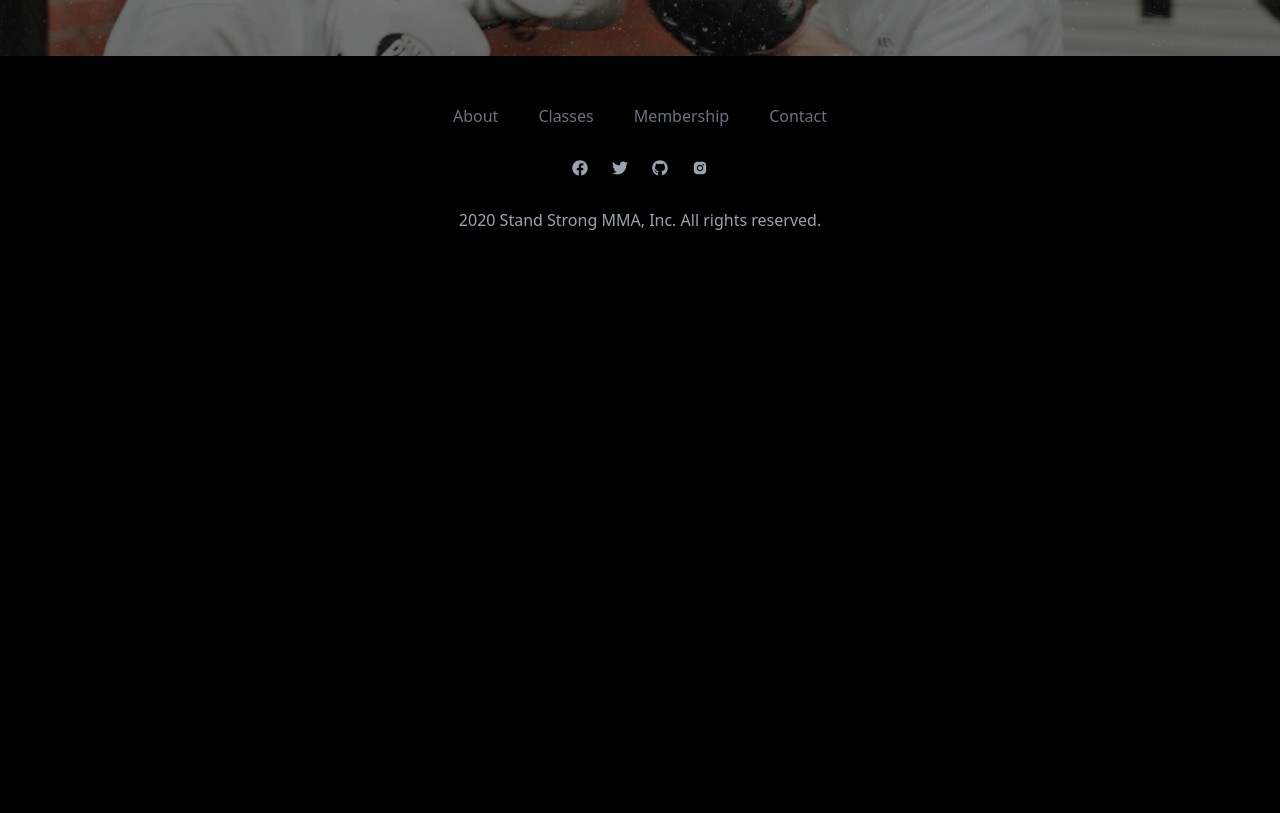
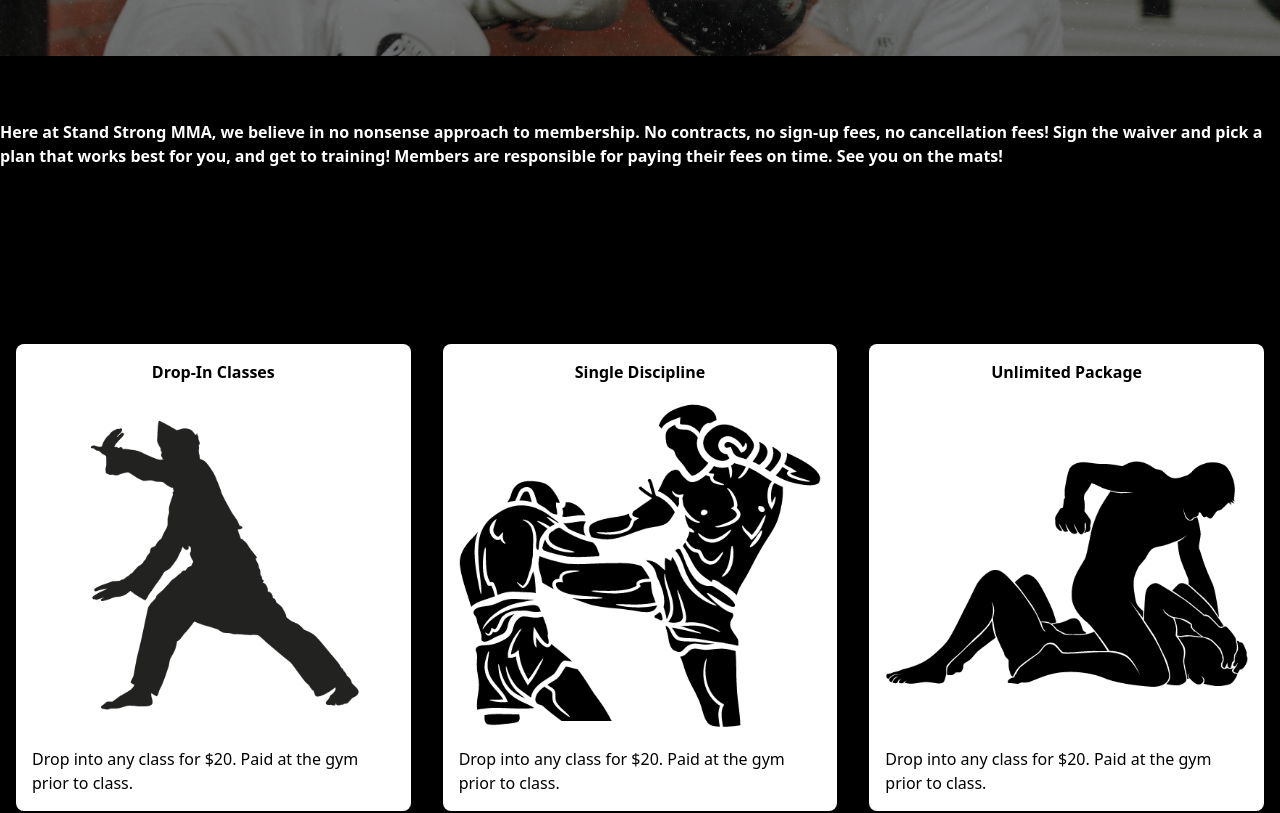
Before and after one commit to vietthom/stand-strong-mma, a Next.js app: page /membership in a window 1280 px wide. Shown: the part 340-1153 px from the top of the page. Before the commit the page ends 800 px from the top, so only its background shows below. Built offline with nearby package versions, Linux system fonts and the light colour scheme.

Commit message:
Start of membership package

```diff
--- /dev/null
+++ b/components/MembershipPackage.js
@@ -0,0 +1,30 @@
+import React from 'react'
+import Image from 'next/image'
+import Silat from '../public/assets/icons/silat-icon.png'
+import MMA from '../public/assets/icons/MMA-icon.png'
+import MuayThai from '../public/assets/icons/muaythai_icon.png'
+const MembershipPackage = () => {
+  return (
+    <div className='w-full py-[10rem] px-4'>
+        <div className='container mx-auto grid md:grid-cols-3 gap-8'>
+            <div className='w-full shadow-xl flex flex-col p-4 my-4 rounded-lg hover:scale-105 duration-300 bg-white'>
+              <h1 className="font-bold text- text-center">Drop-In Classes</h1>
+              <Image src={Silat} alt="/" />
+              <p>Drop into any class for $20. Paid at the gym prior to class.</p>
+            </div>
+            <div className='w-full shadow-xl flex flex-col p-4 my-4 rounded-lg hover:scale-105 duration-300 bg-white'>
+              <h1 className="font-bold text-center">Single Discipline</h1>
+              <Image src={MuayThai} alt="/"/>
+              <p>Drop into any class for $20. Paid at the gym prior to class.</p>
+            </div>
+            <div className='w-full shadow-xl flex flex-col p-4 my-4 rounded-lg hover:scale-105 duration-300 bg-white'>
+              <h1 className="font-bold text-center">Unlimited Package</h1>
+              <Image src={MMA} alt="/" />
+              <p>Drop into any class for $20. Paid at the gym prior to class.</p>
+            </div>
+        </div>
+    </div>
+  )
+}
+
+export default MembershipPackage
--- a/components/Navbar.js
+++ b/components/Navbar.js
@@ -26,11 +26,11 @@ export const Navbar = () => {
         </div>
         <ul className={nav ? 'fixed left-0 top-0 w-[60%] h-full border-r border-r-gray-900 bg-[#000300] ease-in-out duration-500' : 'ease-in-out duration-500 fixed left-[-100%]'}>
         <h1 className='w-full text-3xl font-bold m-4 text-red-400'>Stand Strong MMA</h1>
-          <li className='p-4 border-b border-gray-600'>Home</li>
-          <li className='p-4 border-b border-gray-600'>About</li>
-          <li className='p-4 border-b border-gray-600'>Classes</li>
-          <li className='p-4 border-b border-gray-600'>Membership</li>
-          <li className='p-4 border-b border-gray-600'>Contact</li>
+          <li className='p-4 border-b border-gray-600'><Link href="/">Home</Link></li>
+          <li className='p-4 border-b border-gray-600'><Link href="/about">About</Link></li>
+          <li className='p-4 border-b border-gray-600'><Link href="/classes">Classes</Link></li>
+          <li className='p-4 border-b border-gray-600'><Link href="/membership">Membership</Link></li>
+          <li className='p-4 border-b border-gray-600'><Link href="/contact">Contact</Link></li>
       </ul>
     </div>
   );
--- a/components/Schedule.js
+++ b/components/Schedule.js
@@ -2,7 +2,7 @@ import React from 'react'
 
 const Schedule = () => {
   return (
-    <div className='container mx-auto relative'>
+    <div className='container mx-auto'>
         <table className='w-full text-sm text-center bg-white text-black'>
             <thead className='uppercase border-b border-black'>
                 <tr>
--- a/pages/membership.js
+++ b/pages/membership.js
@@ -2,7 +2,7 @@ import React from 'react'
 
 import Banner from '../components/Banner'
 import Training from '../public/assets/training.jpg'
-
+import MembershipPackage from '../components/MembershipPackage'
 const membership = () => {
   return (
     <div>
@@ -10,6 +10,10 @@ const membership = () => {
         imgUrl={Training}
         title="Membership"
       />
+      <div className="container mx-auto mt-16">
+        <h1 className="font-bold text-white">Here at Stand Strong MMA, we believe in no nonsense approach to membership. No contracts, no sign-up fees, no cancellation fees! Sign the waiver and pick a plan that works best for you, and get to training! Members are responsible for paying their fees on time. See you on the mats!</h1>
+        <MembershipPackage />
+      </div>
     </div>
   )
 }
```
